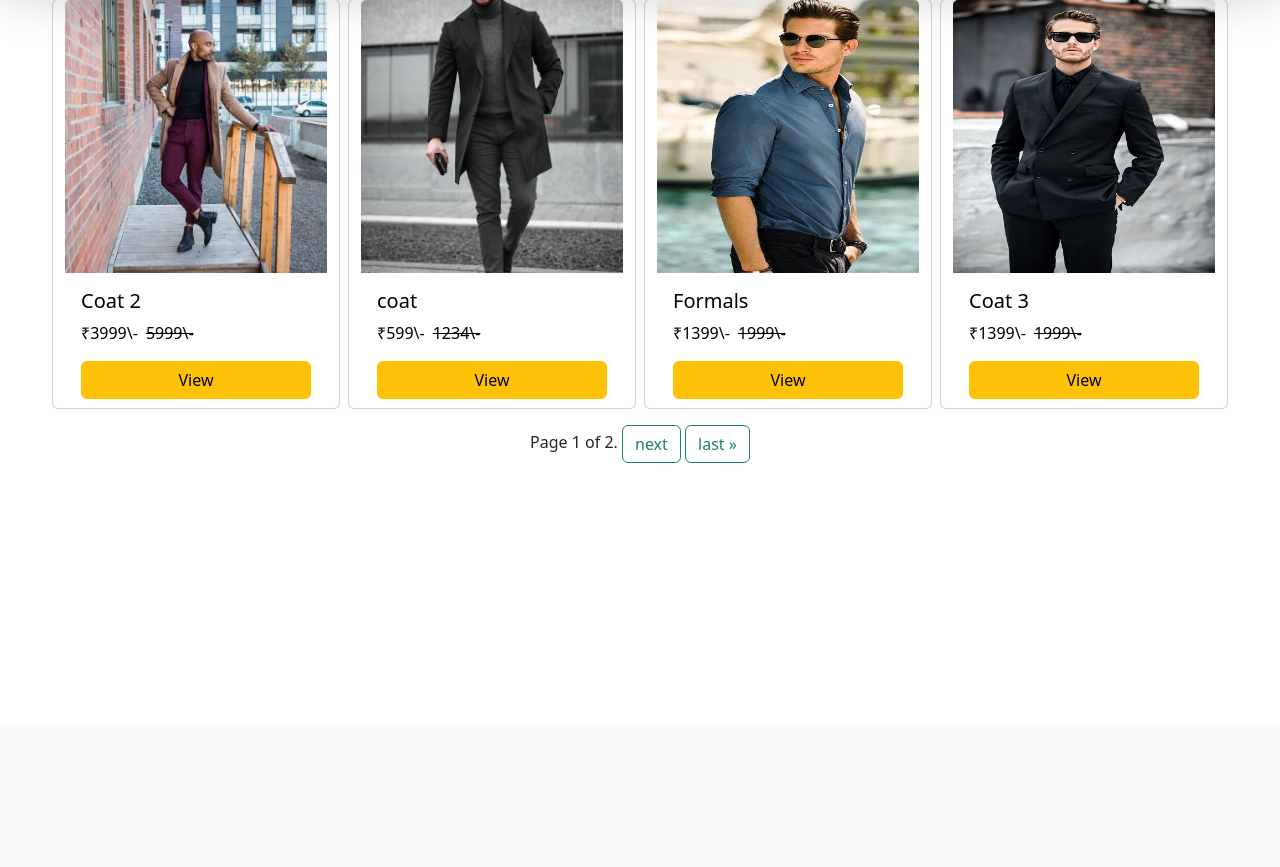
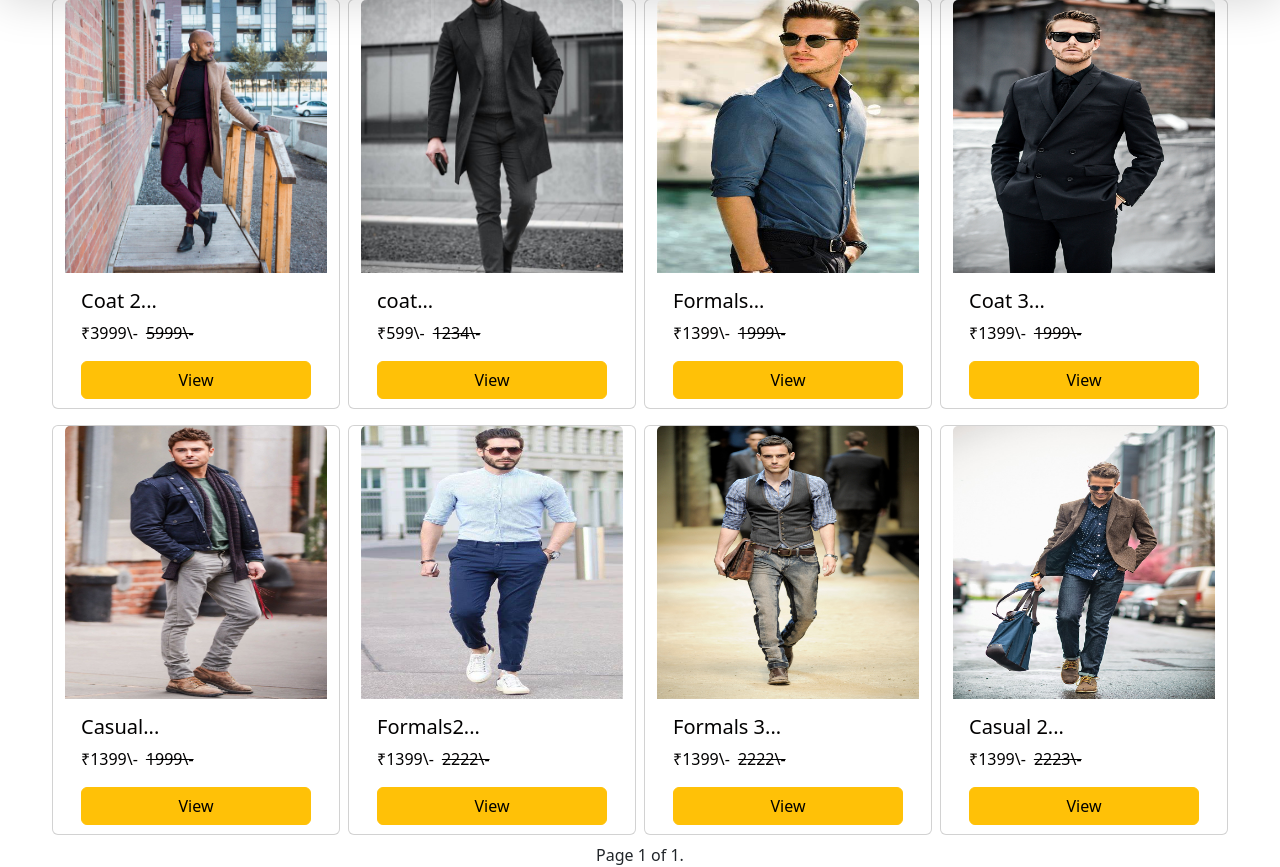
Before and after one commit to Shyam2615/EYN-Store, a Django app: a page that uses home/templates/products.html in a window 1280 px wide. Shown: the part 75-942 px from the top of the page. Before the commit the page ends 538 px from the top, so only its background shows below. Run offline with Django 4.2, Linux system fonts and the light colour scheme; a user stored in the database is signed in; data comes from the database, SQL or seed files in the repository; both versions use the stored data as it was after the commit; some libraries are stand-ins or nearby versions.

Commit message:
Fixed product namess

```diff
--- a/home/templates/product.html
+++ b/home/templates/product.html
@@ -92,7 +92,7 @@ margin-top: 66px;
     <div class="card p_card mx-1 col-12 my-2 products-media">
     <a href="/product/{{result.product_uuid}}"><img src="/media/{{result.product_image}}" class="card-img-top" alt="..." >
         <div class="card-body">
-            <h5 class="card-title">{{result.product_name}}</h5>
+            <h5 class="card-title">{{result.product_name|slice:":20"}}...</h5>
             <div class="d-flex">
               <p class="card-text">₹{{result.discounted_price}}\-</p>
               <strike><p class="card-text mx-2">{{result.real_price}}\-</p></strike>
@@ -217,7 +217,7 @@ margin-top: 66px;
   <div class="card mx-1 my-2 products-media">
   <a href="/product/{{similar.product_uuid}}"><img src="/media/{{similar.product_image}}" class="card-img-top" alt="...">
       <div class="card-body">
-          <h5 class="card-title">{{similar.product_name}}</h5>
+          <h5 class="card-title">{{similar.product_name|slice:":20"}}</h5>
           <div class="d-flex">
             <p class="card-text">₹{{similar.discounted_price}}\-</p>
             <strike><p class="card-text mx-2">{{similar.real_price}}\-</p></strike>
--- a/home/templates/products.html
+++ b/home/templates/products.html
@@ -5,7 +5,7 @@
   <div class="container-fluid">
     <a class="navbar-brand fs-4" href="/"><img src="/media/logo/EYN_edited.png" alt="..." style="height: 30px; margin-bottom: 4px;"></a>
     <form class="d-lg-none d-flex mx-auto my-2">
-      <input class="form-control" type="search" name="search" placeholder="Search" aria-label="Search" style="width: 100px; ">>
+      <input class="form-control" type="search" name="search" placeholder="Search" aria-label="Search" style="width: 100px; ">
       <button class="btn btn-outline-success" type="submit">Search</button>
     </form>
     <a href="/cart/"><div class="d-lg-none btn btn-primary mx-1"><i class="fa-solid fa-cart-shopping"></i>
@@ -53,7 +53,7 @@ margin-top: 66px;
     <div class="card p_card mx-1 col-12 my-2 products-media">
     <a href="/product/{{result.product_uuid}}"><img src="/media/{{result.product_image}}" class="card-img-top" alt="..." >
         <div class="card-body">
-            <h5 class="card-title">{{result.product_name}}</h5>
+            <h5 class="card-title">{{result.product_name|slice:":10"}}</h5>
             <div class="d-flex">
               <p class="card-text">₹{{result.discounted_price}}\-</p>
               <strike><p class="card-text mx-2">{{result.real_price}}\-</p></strike>
@@ -93,7 +93,7 @@ margin-top: 66px;
     <div class="card p_card mx-1 my-2 products-media">
     <a href="/product/{{product.product_uuid}}"><img src="/media/{{product.product_image}}" class="card-img-top" alt="...">
         <div class="card-body">
-            <h5 class="card-title">{{product.product_name}}</h5>
+            <h5 class="card-title">{{product.product_name|slice:":20"}}...</h5>
             <div class="d-flex">
               <p class="card-text">₹{{product.discounted_price}}\-</p>
               <strike><p class="card-text mx-2">{{product.real_price}}\-</p></strike>
--- a/home/views.py
+++ b/home/views.py
@@ -25,8 +25,8 @@ def home_page(request):
             Q(product_category__icontains = search)
         )
     items = products.objects.all()
-    items = sample(list(items), min(8, len(items)))
-    # items = items[:8]
+    # items = sample(list(items), min(8, len(items)))
+    items = items[:8]
     mens_Winter_Wear = products.objects.filter(product_category = "Mens Winter Wear")
     mens_Winter_Wear = sample(list(mens_Winter_Wear), min(4, len(mens_Winter_Wear)))
     # mens_Winter_Wear = mens_Winter_Wear[:4]
@@ -49,7 +49,7 @@ def home_page(request):
 def products_page(request, product_category):
     user = request.user
     product = products.objects.filter(product_category = product_category)
-    paginator = Paginator(product, 4)  # Show 25 contacts per page.
+    paginator = Paginator(product, 10)  # Show 25 contacts per page.
 
     page_number = request.GET.get("page", 1)
     page_obj = paginator.get_page(page_number)
@@ -63,7 +63,7 @@ def products_page(request, product_category):
            Q(product_name__icontains = search) |
            Q(product_category__icontains = search)
        )
-       paginator = Paginator(search_result, 8)  # Show 25 contacts per page.
+       paginator = Paginator(search_result, 10)  # Show 25 contacts per page.
 
        page_number = request.GET.get("page", 1)
        page_obj = paginator.get_page(page_number)
@@ -81,7 +81,7 @@ def product_page(request, product_uuid):
     items = products.objects.get(product_uuid = product_uuid)
     category = items.product_category
     similar = products.objects.filter(product_category = category)
-    similar = similar[:4]
+    similar = sample(list(similar), min(8, len(similar)))
     length = len(cart_items.objects.filter(cart__user = user, cart__is_paid = False))
     w_length = len(wishlist.objects.filter(user=user))
     size = sizes.objects.all()
```
Also changed, not shown: db.sqlite3, products/Screenshot_2024-02-01_112117.png (added).
